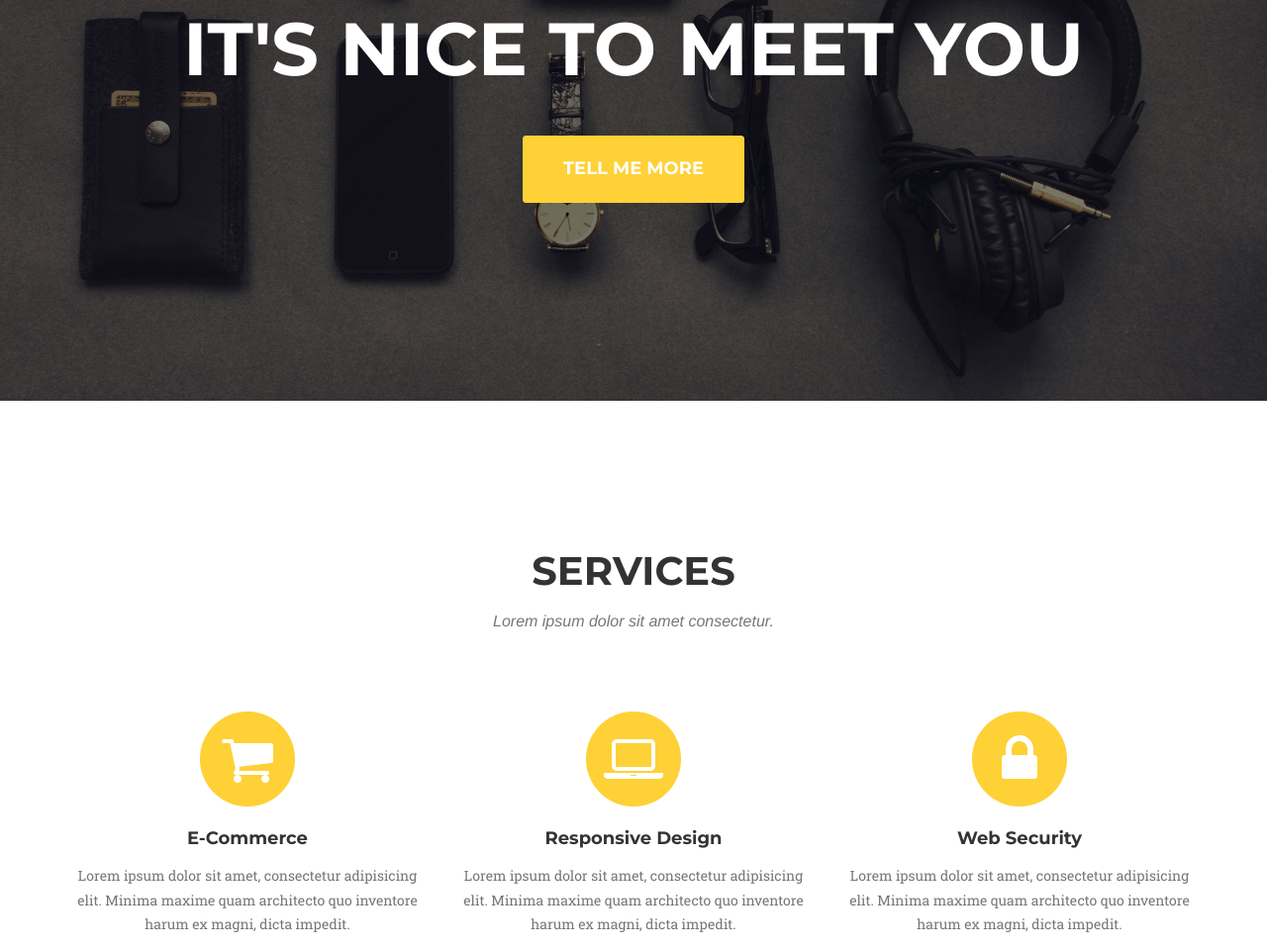
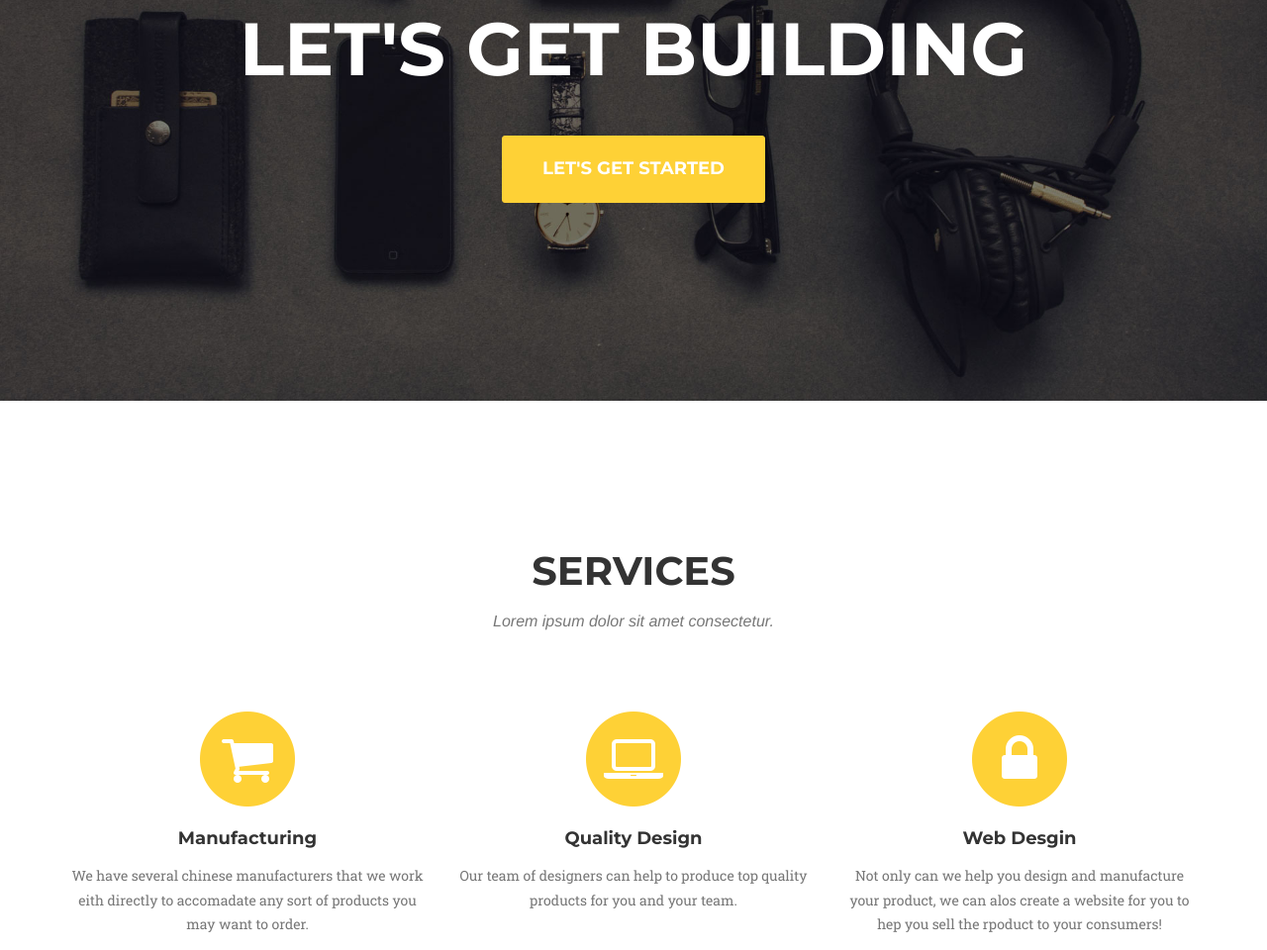
Before and after one commit to aprotonotarios123/Manufacturing-website, a website: page index.html in a window 1280 px wide. Shown: the part 353-1313 px from the top of the page at 99% size. Drawn offline with nearby package versions, Linux system fonts and the light colour scheme; a web font is replaced by a local one.

Commit message:
Update 1

```diff
--- a/index.html
+++ b/index.html
@@ -43,7 +43,7 @@
                 <button type="button" class="navbar-toggle" data-toggle="collapse" data-target="#bs-example-navbar-collapse-1">
                     <span class="sr-only">Toggle navigation</span> Menu <i class="fa fa-bars"></i>
                 </button>
-                <a class="navbar-brand page-scroll" href="#page-top">Start Bootstrap</a>
+                <a class="navbar-brand page-scroll" href="#page-top">Cameron & Co.</a>
             </div>
 
             <!-- Collect the nav links, forms, and other content for toggling -->
@@ -79,8 +79,8 @@
         <div class="container">
             <div class="intro-text">
                 <div class="intro-lead-in">Welcome To Our Studio!</div>
-                <div class="intro-heading">It's Nice To Meet You</div>
-                <a href="#services" class="page-scroll btn btn-xl">Tell Me More</a>
+                <div class="intro-heading">Let's Get Building</div>
+                <a href="#services" class="page-scroll btn btn-xl">Let's Get Started</a>
             </div>
         </div>
     </header>
@@ -100,24 +100,24 @@
                         <i class="fa fa-circle fa-stack-2x text-primary"></i>
                         <i class="fa fa-shopping-cart fa-stack-1x fa-inverse"></i>
                     </span>
-                    <h4 class="service-heading">E-Commerce</h4>
-                    <p class="text-muted">Lorem ipsum dolor sit amet, consectetur adipisicing elit. Minima maxime quam architecto quo inventore harum ex magni, dicta impedit.</p>
+                    <h4 class="service-heading">Manufacturing</h4>
+                    <p class="text-muted">We have several chinese manufacturers that we work eith directly to accomadate any sort of products you may want to order.</p>
                 </div>
                 <div class="col-md-4">
                     <span class="fa-stack fa-4x">
                         <i class="fa fa-circle fa-stack-2x text-primary"></i>
                         <i class="fa fa-laptop fa-stack-1x fa-inverse"></i>
                     </span>
-                    <h4 class="service-heading">Responsive Design</h4>
-                    <p class="text-muted">Lorem ipsum dolor sit amet, consectetur adipisicing elit. Minima maxime quam architecto quo inventore harum ex magni, dicta impedit.</p>
+                    <h4 class="service-heading">Quality Design</h4>
+                    <p class="text-muted">Our team of designers can help to produce top quality products for you and your team.</p>
                 </div>
                 <div class="col-md-4">
                     <span class="fa-stack fa-4x">
                         <i class="fa fa-circle fa-stack-2x text-primary"></i>
                         <i class="fa fa-lock fa-stack-1x fa-inverse"></i>
                     </span>
-                    <h4 class="service-heading">Web Security</h4>
-                    <p class="text-muted">Lorem ipsum dolor sit amet, consectetur adipisicing elit. Minima maxime quam architecto quo inventore harum ex magni, dicta impedit.</p>
+                    <h4 class="service-heading">Web Desgin</h4>
+                    <p class="text-muted">Not only can we help you design and manufacture your product, we can alos create a website for you to hep you sell the rpoduct to your consumers!</p>
                 </div>
             </div>
         </div>
```
